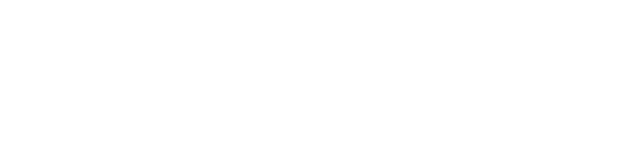
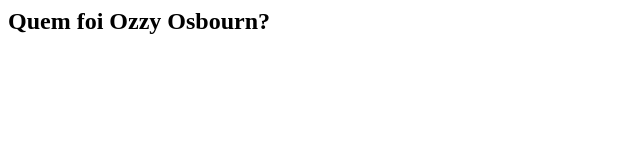
Before and after one commit to OtavioBertalia/siteOzzy, a plain HTML site: page index.html in a window 1280 px wide. Shown: the whole page, without its empty margins (0-640 px from the left). Drawn offline with Linux system fonts and the light colour scheme.

Commit message:
atualização 1

```diff
--- a/index.html
+++ b/index.html
@@ -2,12 +2,19 @@
 <body>
 <main class="container my-5">
     <section id="inicio" class="my-5">
-        <div class="inicio-fundo d-flex justify-content-between aling-intems-center">
+        <div class="inicio-fundo d-flex justify-content-between aling-items-center">
 
         </div>
 
     </section>
 
+    <section id="ozzy" class="my-5 pt-6 secao-ozzy">
+      <div class="col-5">
+        <h2>   Quem foi Ozzy Osbourn? </h2>
+
+      </div>
+
+    </section>
 </main>
 
 </body>
```
